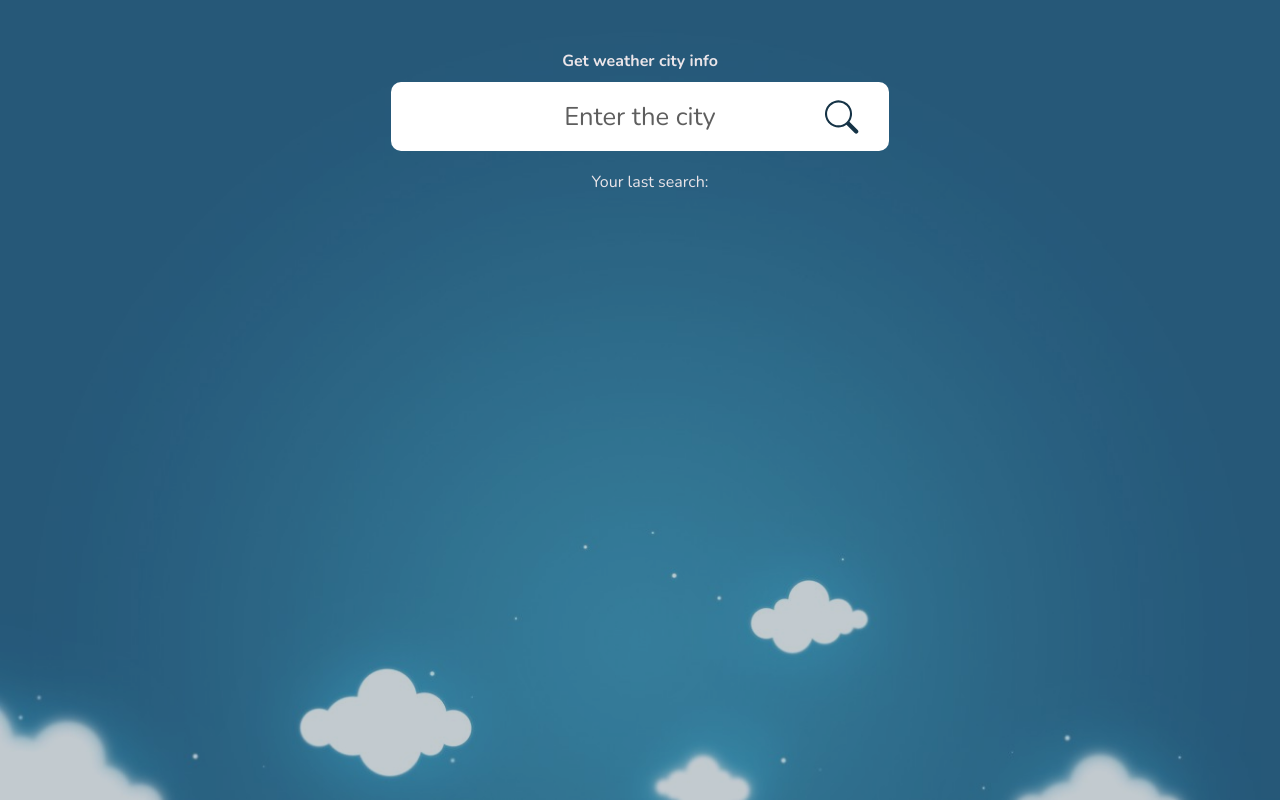
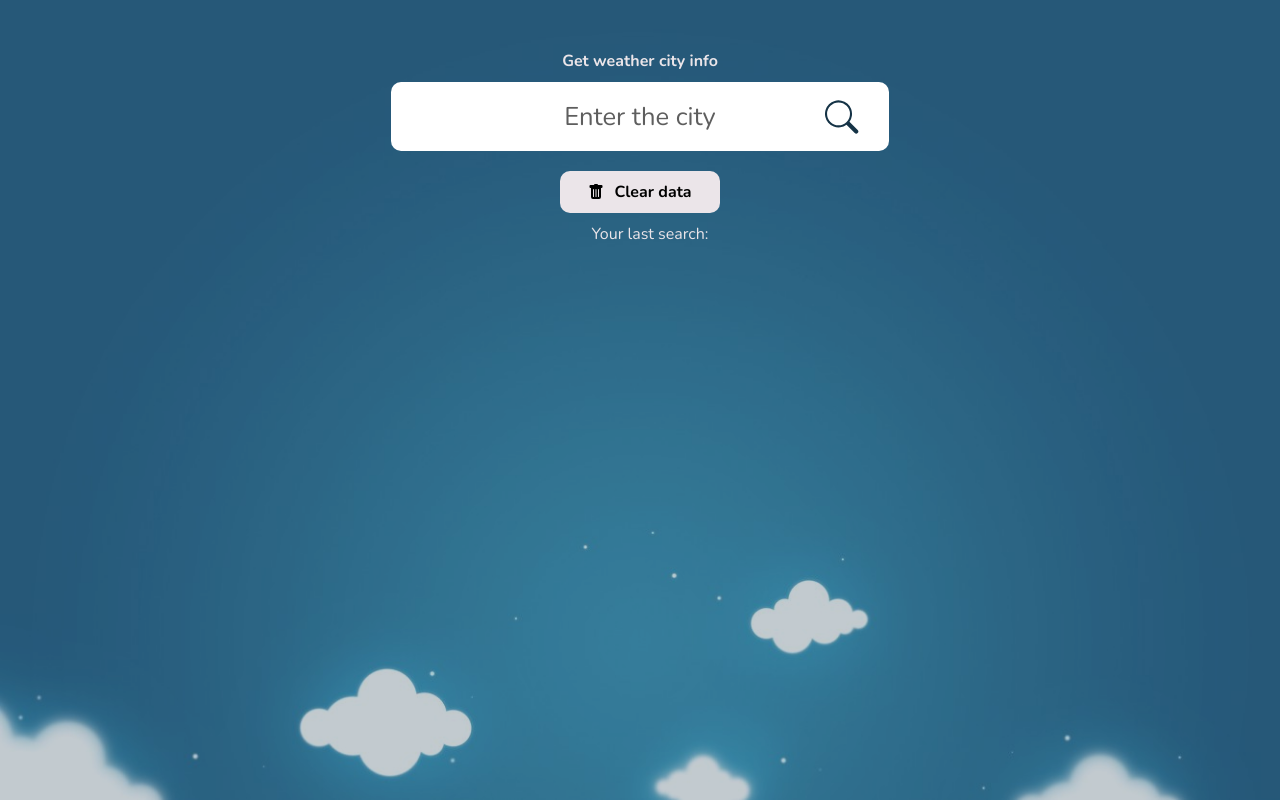
Before and after one commit to Emerson1337/tea-payment-challenge, a React app: page /weather-city in a window 1280 px wide. Built offline with nearby package versions, Linux system fonts and the light colour scheme.

Commit message:
✨ Added option to clear data history

```diff
--- a/src/App.scss
+++ b/src/App.scss
@@ -2,6 +2,7 @@
 	--background-blue-color: #153346;
 	--background-blue-color-opacity: #15334642;
 	--semi-white-color: #ebe5e9;
+	--semi-dark-white-color: #cac8c9;
 	--light-dark-color: #5E5E5E;
 }
 
--- a/src/pages/WeatherCityList/index.tsx
+++ b/src/pages/WeatherCityList/index.tsx
@@ -4,11 +4,15 @@ import { CardWeather } from '@pages/WeatherCityList/components/CardWeather/CardW
 import { apiWeather } from '@services/api';
 import { averageTemperature } from '@shared/helpers/getAvgTemperature';
 import { getCardinal } from '@shared/helpers/getCardinalDirection';
-import { getHistoryNavigationArray, setLocalStorage } from '@shared/hooks/setLocalStorage';
+import {
+	getHistoryNavigationArray,
+	setLocalStorage,
+} from '@shared/hooks/setLocalStorage';
 import { urls as apiUrls } from '@shared/lib/urls';
 import React, { useEffect, useState } from 'react';
-import { BsSearch } from 'react-icons/bs';
+import { BsFillTrashFill, BsSearch } from 'react-icons/bs';
 import styled from 'styled-components';
+import { clearLocalStorageFrom } from '@shared/hooks/clearLocalStorage';
 
 import './weatherCityList.scss';
 
@@ -18,6 +22,7 @@ export function WeatherDashboard() {
 	const [cityHistory, setCityHistory] = useState<Array<string>>();
 	const [searchError, setSearchError] = useState<boolean>(false);
 
+	// Get the user history city
 	const getHistorySearch = () => {
 		const historyCity = getHistoryNavigationArray();
 
@@ -29,6 +34,7 @@ export function WeatherDashboard() {
 		getHistorySearch();
 	}, []);
 
+	// Main function to call functions to get current weather and forecast
 	const searchByCity = async (cityToSearch: string) => {
 		setCurrentCity(cityToSearch);
 
@@ -52,6 +58,7 @@ export function WeatherDashboard() {
 		return;
 	};
 
+	// Get city weather
 	const getCityWeatherInfo = async (currentCity: string) => {
 		const unit = 'metric';
 		const language = 'en';
@@ -63,6 +70,7 @@ export function WeatherDashboard() {
 		return weatherCityData;
 	};
 
+	// Get weather forecast five days
 	const getForecastWeather = async (
 		latitudine: string,
 		longitudine: string
@@ -74,11 +82,18 @@ export function WeatherDashboard() {
 			})
 		);
 
+		// Returns 7 forecasts, we wanna 5
 		setWeatherCityInfo(weatherCityData.data.daily.slice(0, -2));
 	};
 
 	const lastFiveCityHistory = (allHistory: Array<string>) => {
 		return allHistory.slice(0, 5);
+	};
+
+	// Clear city history
+	const clearData = () => {
+		setCityHistory([]);
+		clearLocalStorageFrom('navigation');
 	};
 
 	return (
@@ -98,6 +113,9 @@ export function WeatherDashboard() {
 							className="icon-search"
 						/>
 					</SearchArea>
+					<div onClick={() => clearData()} className="clear-function">
+						<BsFillTrashFill /> <span className="text-clear">Clear data</span>
+					</div>
 					<span className="history-title">Your last search:</span>
 					<CityHistory>
 						{cityHistory?.map((city: string, key: number) => {
--- a/src/pages/WeatherCityList/weatherCityList.scss
+++ b/src/pages/WeatherCityList/weatherCityList.scss
@@ -13,6 +13,31 @@ input::placeholder {
     color: var(--semi-white-color);
 }
 
+.text-clear {
+    margin-left: 10px;
+}
+
+.clear-function {
+    background: var(--semi-white-color);
+    padding: 10px;
+    border-radius: 10px;
+    margin-bottom: 10px;
+    width: 140px;
+
+    display: flex;
+    justify-content: center;
+    align-items: center;
+
+    cursor: pointer;
+
+    font-weight: bold;
+
+    &:hover {
+        background: var(--semi-dark-white-color);
+        transition: all .2s;
+    }
+}
+
 .active-button {
     background: var(--semi-white-color) !important;
     color: var(--background-blue-color) !important;
--- /dev/null
+++ b/src/shared/hooks/clearLocalStorage.ts
@@ -0,0 +1,3 @@
+export const clearLocalStorageFrom = (localStorageName: string) => {
+	return localStorage.removeItem(localStorageName);
+};
```
